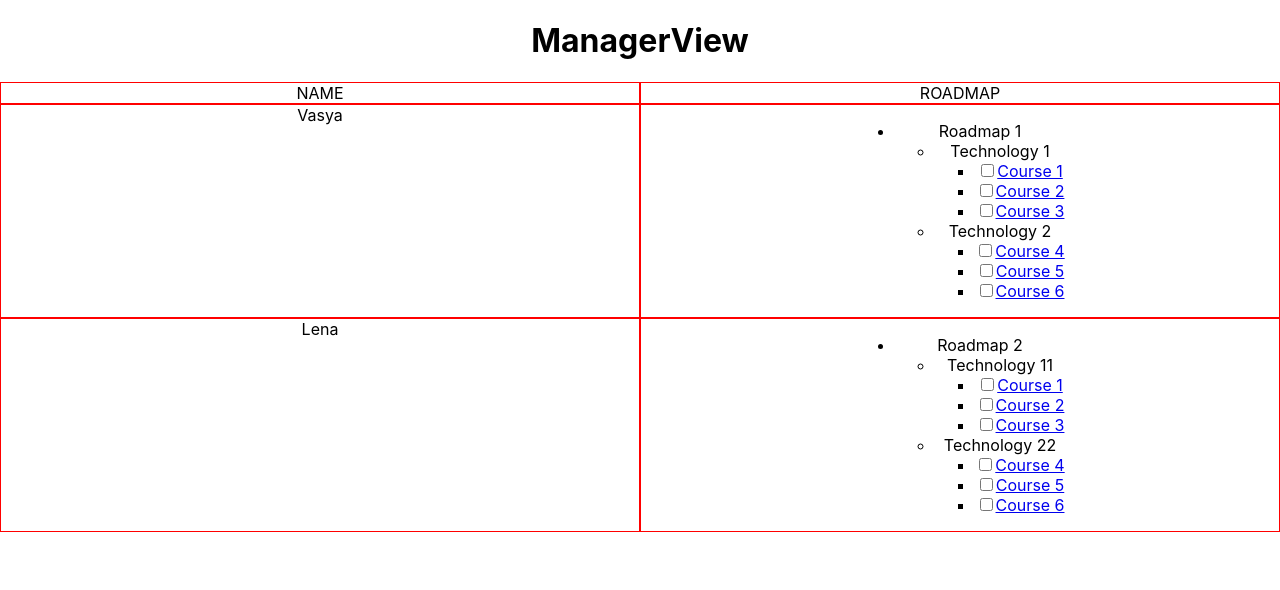
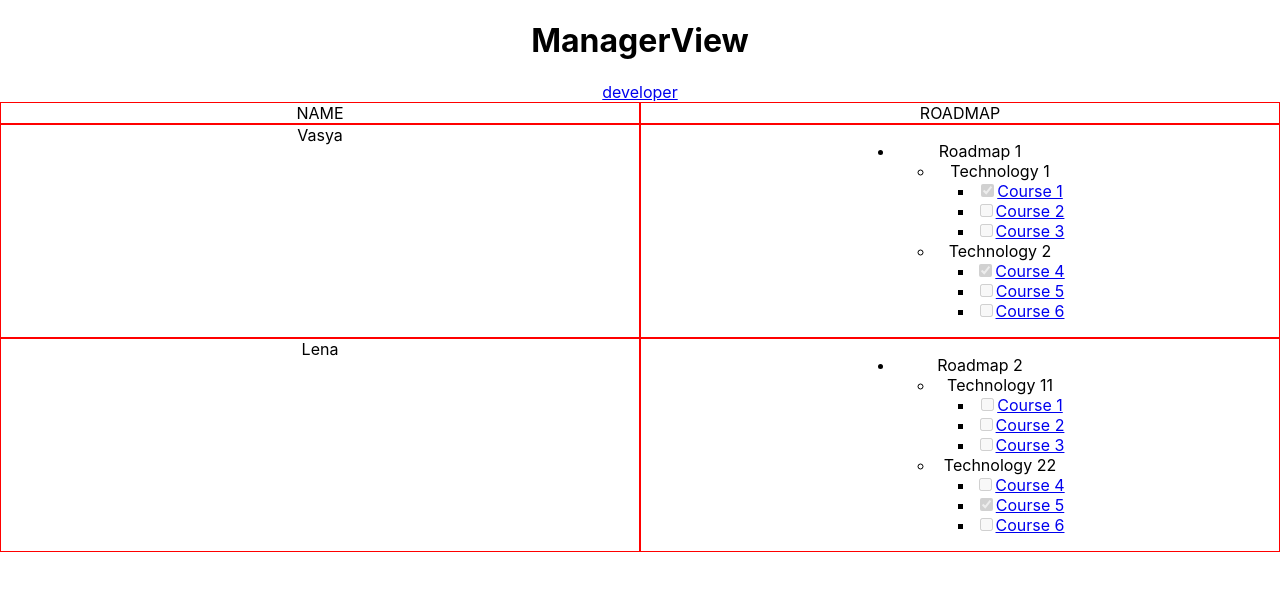
Before and after one commit to YuLogun/roadmap, a React (Create React App) app: page / in a window 1280 px wide. Shown: the top 590 px of the page. Built offline with nearby package versions, Linux system fonts and the light colour scheme.

Commit message:
made checkboxes disabled on the manager page, commented prop drilling

```diff
--- a/src/components/DeveloperView/DeveloperView.js
+++ b/src/components/DeveloperView/DeveloperView.js
@@ -11,13 +11,14 @@ import "./DeveloperView.scss";
 import { coursesTestData } from "./coursesTestData";
 
 const DeveloperView = ({ sendStateToManager }) => {
-  const [state, setState] = useState({});
+  //do not need state here
+  //commented until we decide how to synchronise it between Developer and Manager pages
 
+  /* const [state, setState] = useState({});
   const handleState = (data) => {
     setState((state) => ({ ...state, ...data }));
   };
-
-  console.log("developer state", state);
+  console.log("developer state", state); */
 
   /*   useEffect(() => {
    sendStateToManager(state);
@@ -30,7 +31,7 @@ const DeveloperView = ({ sendStateToManager }) => {
       <Roadmap
         roadmapTitle={coursesTestData[0].roadmap.roadmap_title}
         coursesTestData={coursesTestData[0].roadmap.roadmap_info}
-        handleState={handleState}
+        //handleState={handleState}
       />
     </div>
   );
--- a/src/components/DeveloperView/coursesTestData.js
+++ b/src/components/DeveloperView/coursesTestData.js
@@ -12,7 +12,7 @@ export const coursesTestData = [
               name: "Course 1",
               url: "https://www.udemy.com/",
               id: 1,
-              completed: false,
+              completed: true,
             },
             {
               name: "Course 2",
@@ -36,7 +36,7 @@ export const coursesTestData = [
               name: "Course 4",
               url: "https://www.udemy.com/",
               id: 4,
-              completed: false,
+              completed: true,
             },
             {
               name: "Course 5",
@@ -98,7 +98,7 @@ export const coursesTestData = [
               name: "Course 5",
               url: "https://www.udemy.com/",
               id: 5,
-              completed: false,
+              completed: true,
             },
             {
               name: "Course 6",
--- a/src/components/ManagerView/ManagerView.js
+++ b/src/components/ManagerView/ManagerView.js
@@ -1,4 +1,5 @@
 import React from "react";
+import { Link } from "react-router-dom";
 
 //components
 import Roadmap from "../Roadmap/Roadmap";
@@ -17,6 +18,7 @@ const ManagerView = () => {
   return (
     <div>
       <h1>ManagerView</h1>
+      <Link to="/roadmap">developer</Link>
       <div>
         <Row>
           <div>NAME</div>
@@ -28,6 +30,7 @@ const ManagerView = () => {
             roadmapTitle={vasyaData.roadmap_title}
             coursesTestData={vasyaData.roadmap_info}
             handleState={() => {}}
+            managerView
           />
         </Row>
         <Row>
@@ -36,6 +39,7 @@ const ManagerView = () => {
             roadmapTitle={lenaData.roadmap_title}
             coursesTestData={lenaData.roadmap_info}
             handleState={() => {}}
+            managerView
           />
         </Row>
       </div>
--- a/src/components/Roadmap/Roadmap.js
+++ b/src/components/Roadmap/Roadmap.js
@@ -3,7 +3,12 @@ import React from "react";
 //components
 import Technology from "../Technology/Technology";
 
-const Roadmap = ({ roadmapTitle, coursesTestData, handleState }) => {
+const Roadmap = ({
+  roadmapTitle,
+  coursesTestData,
+  handleState,
+  managerView,
+}) => {
   return (
     <div>
       <ul className="list">
@@ -16,7 +21,8 @@ const Roadmap = ({ roadmapTitle, coursesTestData, handleState }) => {
                 techTitle={it.technology}
                 courses={it.courses}
                 id={it.id}
-                sendStateToParent={handleState}
+                //sendStateToParent={handleState}
+                managerView={managerView}
               />
             ))}
           </ul>
--- a/src/components/Technology/Technology.js
+++ b/src/components/Technology/Technology.js
@@ -1,10 +1,11 @@
 import React, { useState, useEffect } from "react";
 
-const Technology = ({ techTitle, courses, sendStateToParent }) => {
+const Technology = React.memo(
+  ({ techTitle, courses, sendStateToParent, managerView }) => {
     const getState = () => {
       let myState = {};
       for (let item of courses) {
-      let key = item.id.toString();
+        let key = item.id;
         myState[key] = item.completed;
       }
       return myState;
@@ -16,14 +17,14 @@ const Technology = ({ techTitle, courses, sendStateToParent }) => {
       const { name, checked } = e.target;
       setState((state) => {
         const newState = { ...state, [name]: checked };
-      sendStateToParent(newState);
+        //sendStateToParent(newState);
         return newState;
       });
     };
 
-  useEffect(() => {
+    /* useEffect(() => {
       sendStateToParent(state);
-  }, []);
+    }, []); */
 
     return (
       <li>
@@ -33,8 +34,9 @@ const Technology = ({ techTitle, courses, sendStateToParent }) => {
             <li key={id}>
               <input
                 type="checkbox"
-              value={state[id]}
+                checked={state[id]}
                 name={id}
+                disabled={managerView ? true : false}
                 onChange={handleChange}
               />
               <a href={url}>{name}</a>
@@ -43,6 +45,7 @@ const Technology = ({ techTitle, courses, sendStateToParent }) => {
         </ul>
       </li>
     );
-};
+  }
+);
 
 export default Technology;
```
Lines whose indentation alone changed are shown as unchanged.
